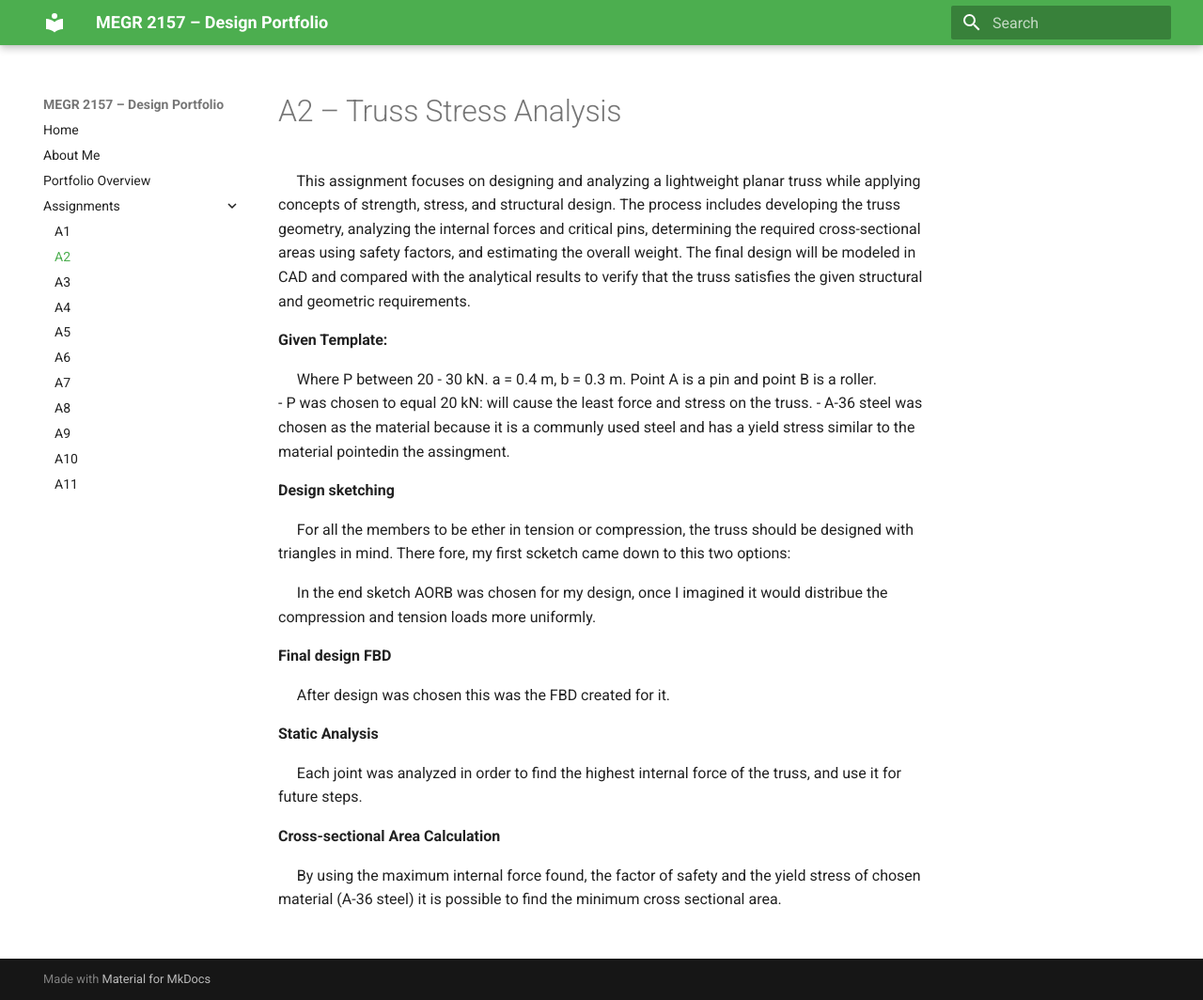
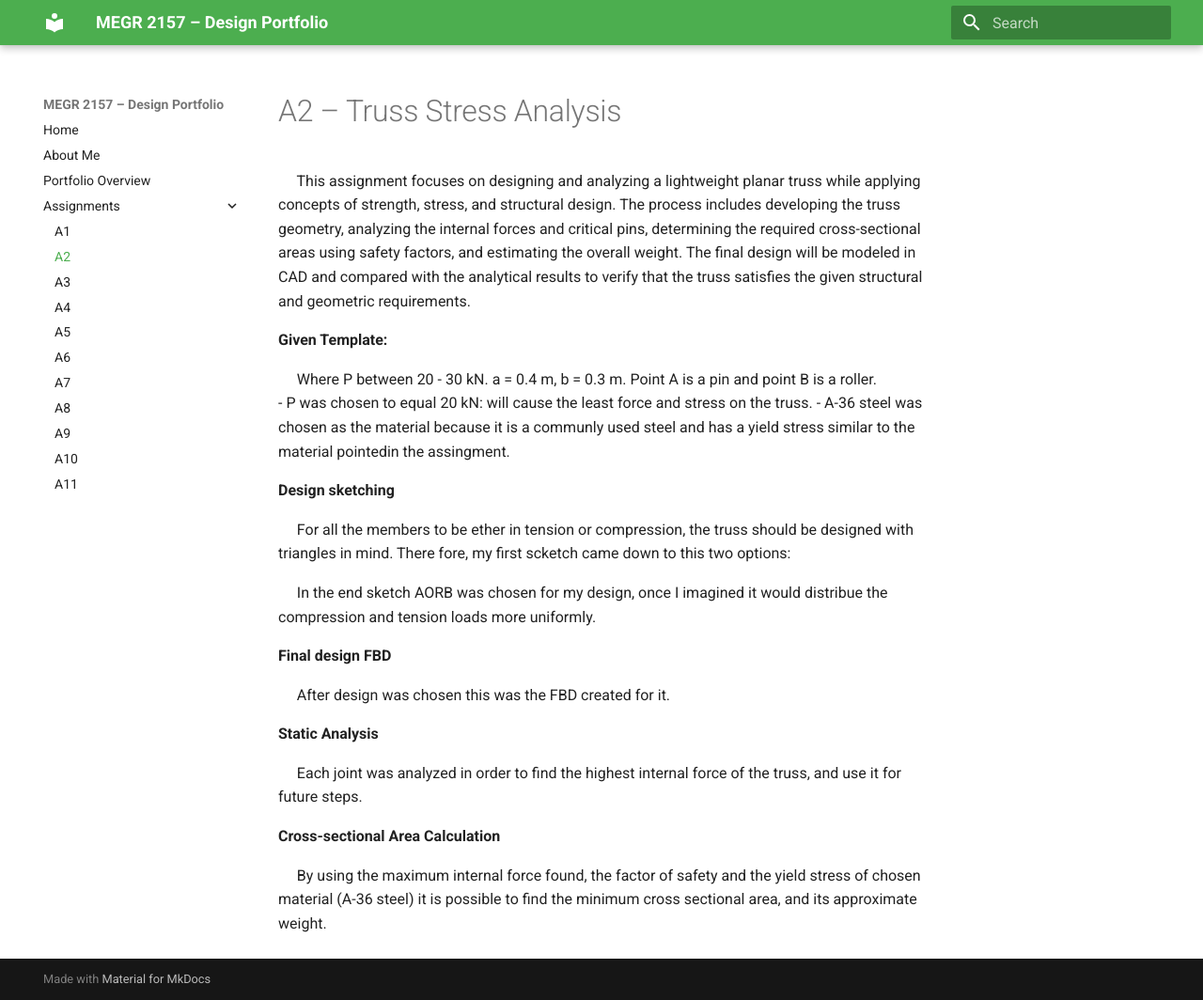
Before and after one commit to abatisti/megr2157-portfolio, an MkDocs documentation site: the page built from docs/assignments/A02/index.md, in a window 1280 px wide and 1064 px high. Shown: the whole window at 94% size. Built offline with MkDocs 1.6.1 and Material for MkDocs 9.7.7, drawn with Linux system fonts in a browser that asks for light colours.

Commit message:
Update index.md

```diff
--- a/docs/assignments/A02/index.md
+++ b/docs/assignments/A02/index.md
@@ -32,4 +32,4 @@
 
 **Cross-sectional Area Calculation**
 
-&nbsp;&nbsp;&nbsp;&nbsp;  By using the maximum internal force found, the factor of safety and the yield stress of chosen material (A-36 steel) it is possible to find the minimum cross sectional area.
+&nbsp;&nbsp;&nbsp;&nbsp;  By using the maximum internal force found, the factor of safety and the yield stress of chosen material (A-36 steel) it is possible to find the minimum cross sectional area, and its approximate weight.
```
